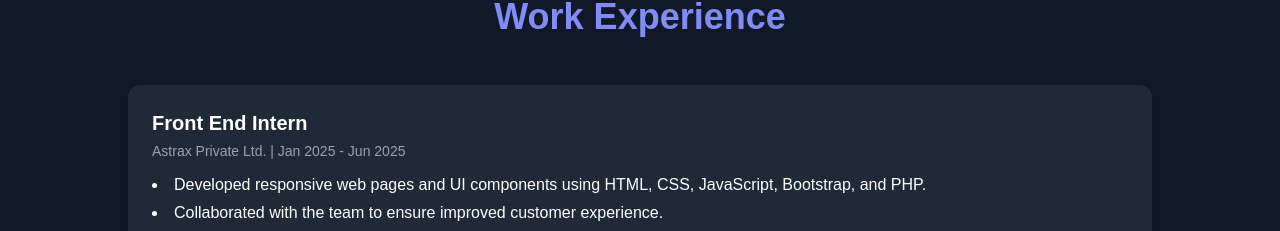
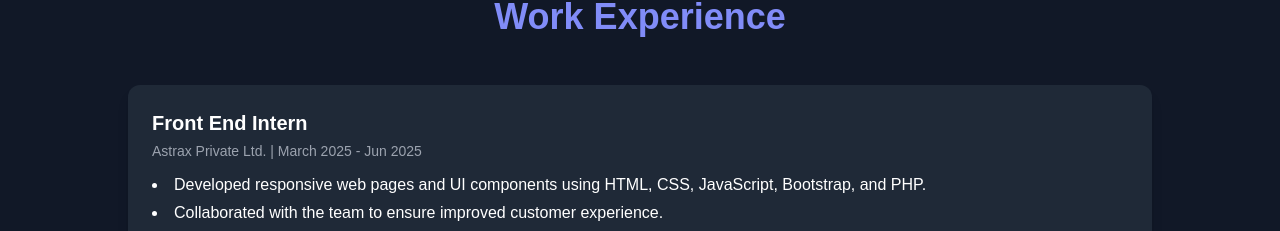
Before and after one commit to aachalp63/my-portfolio, a React (Create React App) app: page / in a window 1280 px wide. Shown: the part 3267-3498 px from the top of the page. Built offline with nearby package versions, Linux system fonts and the light colour scheme.

Commit message:
Update duration for Front End Intern experience

```diff
--- a/src/components/WorkExperience.jsx
+++ b/src/components/WorkExperience.jsx
@@ -5,7 +5,7 @@ const experiences = [
   {
     company: "Astrax Private Ltd.",
     role: "Front End Intern",
-    duration: "Jan 2025 - Jun 2025",
+    duration: "March 2025 - Jun 2025",
     description: [
       "Developed responsive web pages and UI components using HTML, CSS, JavaScript, Bootstrap, and PHP.",
       "Collaborated with the team to ensure improved customer experience.",
```
